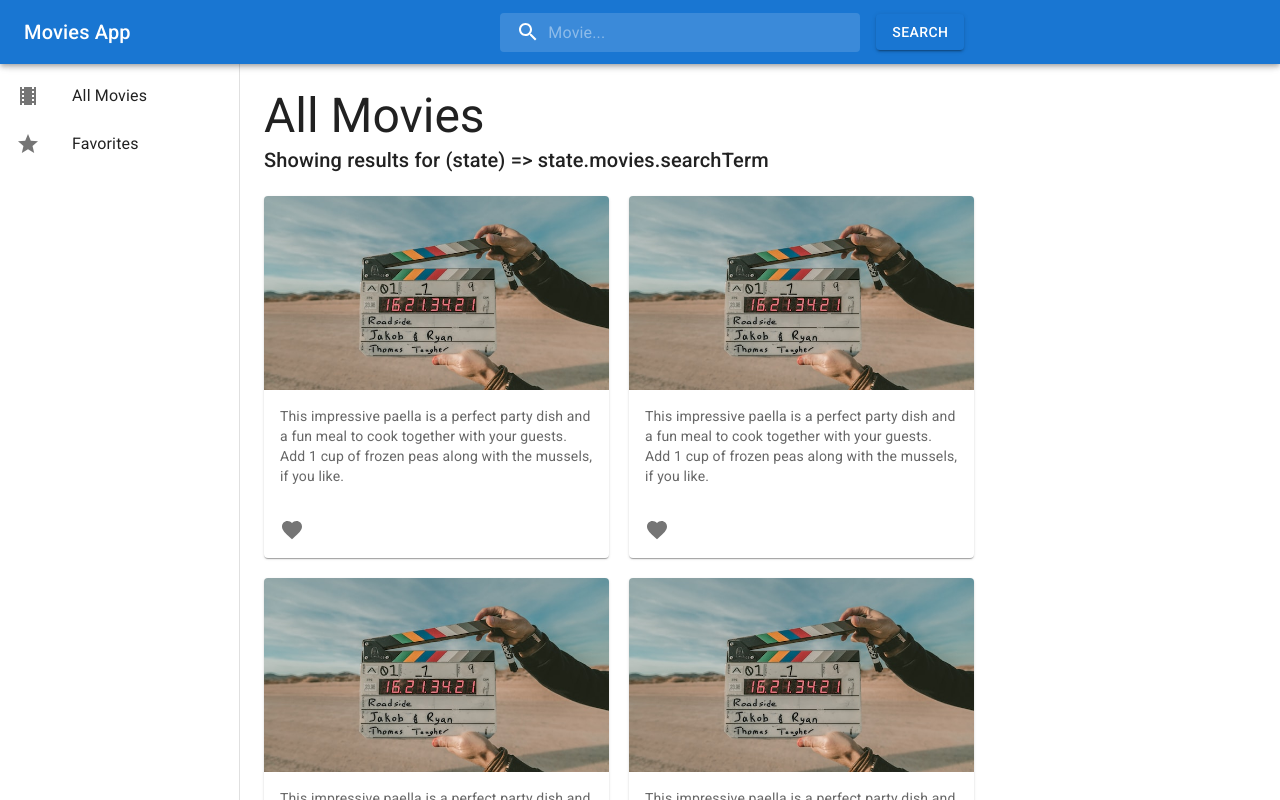
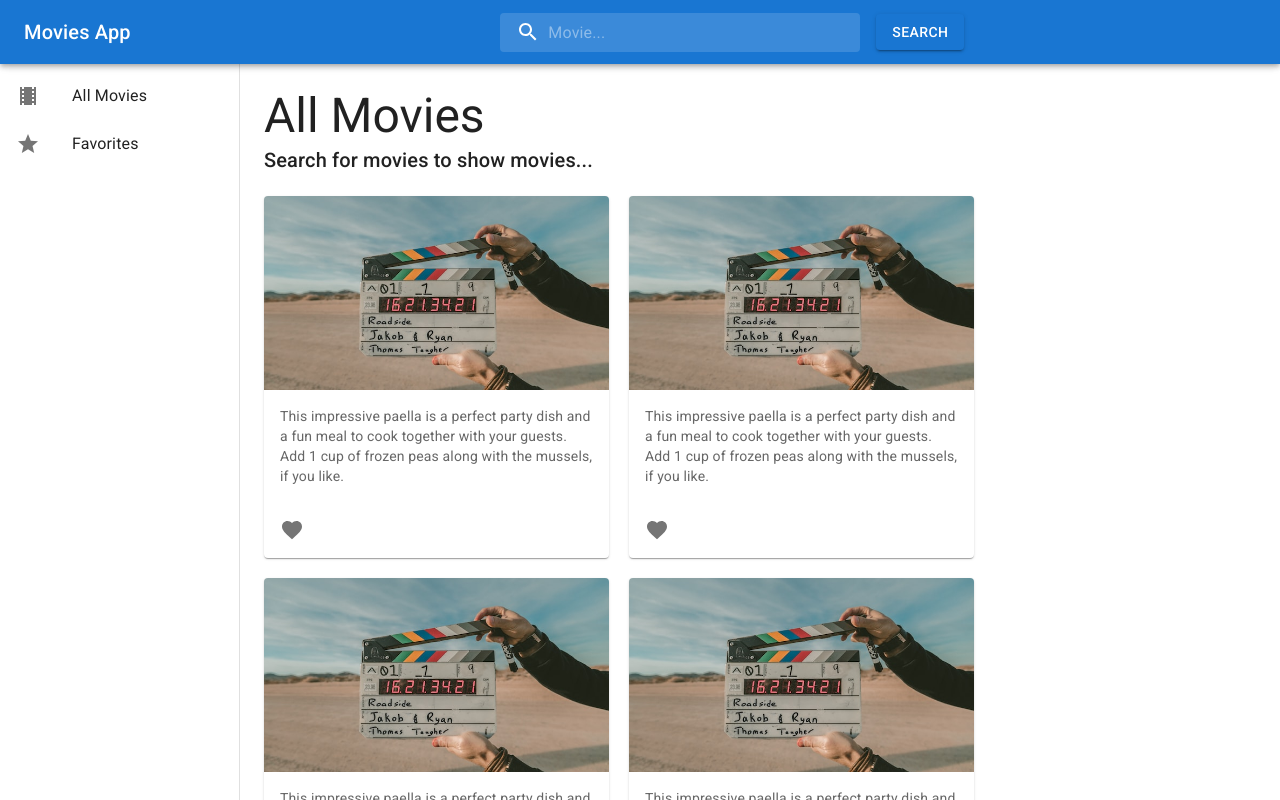
Before and after one commit to aygunbyr/movies-app-react, a React (Create React App) app: page /movies in a window 1280 px wide. Shown: the top 800 px of the page. Built offline with nearby package versions, Linux system fonts and the light colour scheme.

Commit message:
fix: selector

```diff
--- a/src/pages/Movies/Movies.tsx
+++ b/src/pages/Movies/Movies.tsx
@@ -4,7 +4,7 @@ import { useAppSelector } from '../../redux/hooks';
 import { selectSearchTerm } from '../../redux/features/movies/moviesSlice';
 
 const Movies = () => {
-  const searchTerm = useAppSelector((state) => selectSearchTerm);
+  const searchTerm = useAppSelector(selectSearchTerm);
 
   return (
     <div>
```
